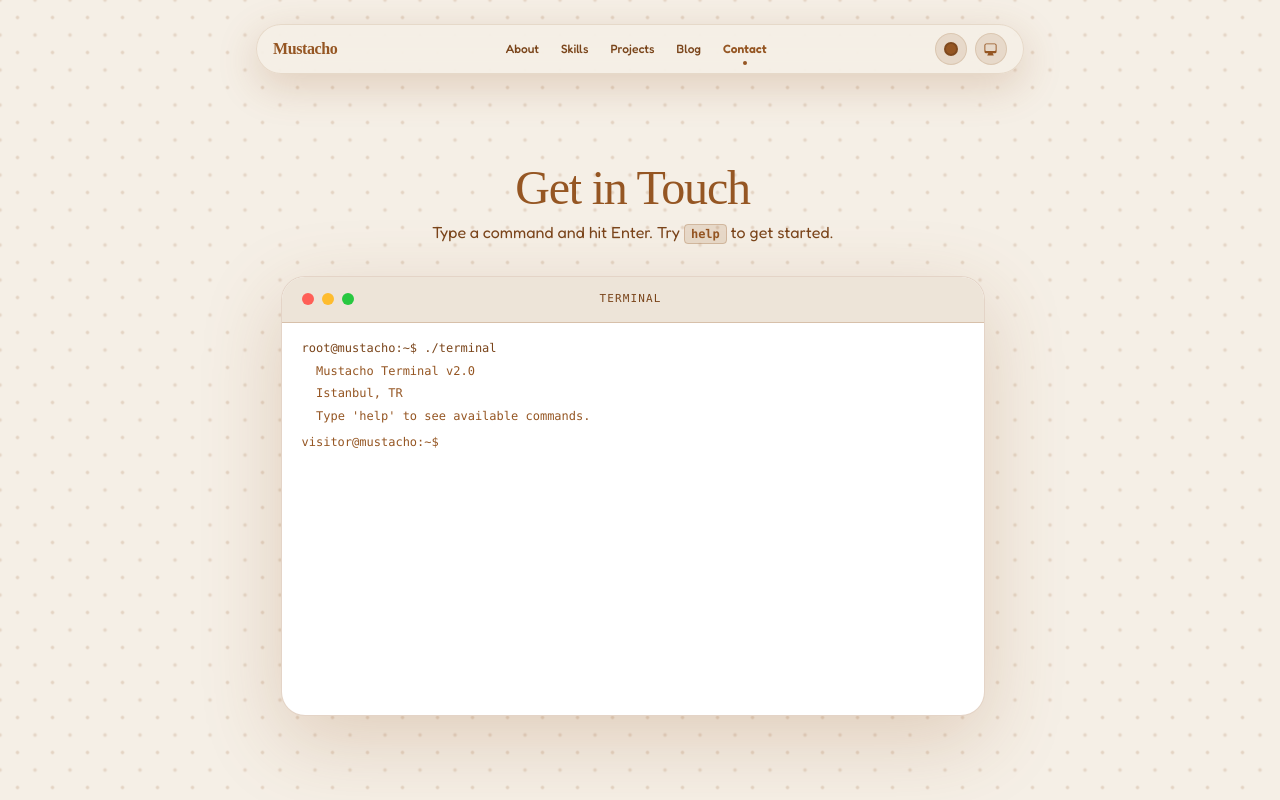
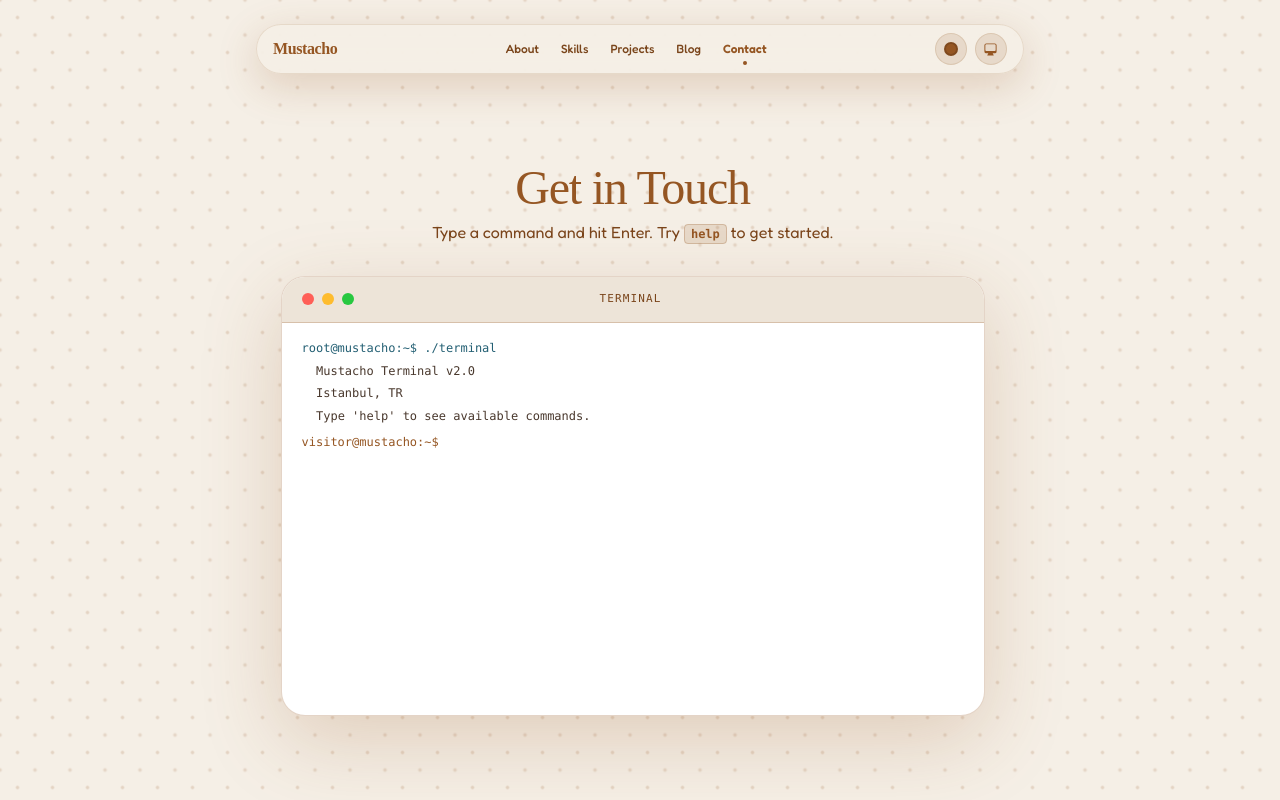
Before and after one commit to imustacho/mustacho.dev, a Next.js app: page /contact in a window 1280 px wide. Built offline with nearby package versions, Linux system fonts and the light colour scheme; a web font is replaced by a local one.

Commit message:
Improve light theme terminal text contrast

```diff
--- a/src/app/contact/ContactClient.tsx
+++ b/src/app/contact/ContactClient.tsx
@@ -2,7 +2,7 @@
 
 import { motion } from "motion/react";
 import { useState, useRef, useEffect } from "react";
-import { useTheme } from "@/context/ThemeContext";
+import { useTheme, type ColorTheme } from "@/context/ThemeContext";
 
 interface HistoryItem {
     type: "input" | "output" | "error" | "info";
@@ -19,8 +19,15 @@ const BOOT_MESSAGES: HistoryItem[] = [
     { type: "output", text: "" },
 ];
 
+const lightTerminalColors: Record<ColorTheme, { output: string; info: string }> = {
+    default: { output: "#374151", info: "#17647a" },
+    cream: { output: "#49382d", info: "#235f73" },
+    red: { output: "#493438", info: "#5b508c" },
+    blue: { output: "#28384f", info: "#176978" },
+};
+
 export default function ContactClient() {
-    const { theme } = useTheme();
+    const { theme, colorTheme } = useTheme();
     const [input, setInput] = useState("");
     const [history, setHistory] = useState<HistoryItem[]>([]);
     const [cmdHistory, setCmdHistory] = useState<string[]>([]);
@@ -185,12 +192,12 @@ export default function ContactClient() {
         ? "0 24px 80px rgba(0,0,0,0.6)"
         : "0 24px 80px var(--shadow-strong)";
 
-    // The light palette follows the selected theme for readable contrast.
+    // Separate dark ink, theme-colored prompts, and cool info text in light mode.
     const colorMap = {
-        output:  isDark ? "#a09890" : "var(--text-primary)",
+        output:  isDark ? "#a09890" : lightTerminalColors[colorTheme].output,
         input:   "var(--accent)",
-        error:   "#e07060",
-        info:    isDark ? "#7090a0" : "var(--accent-hover)",
+        error:   isDark ? "#e07060" : "#a43d32",
+        info:    isDark ? "#7090a0" : lightTerminalColors[colorTheme].info,
     };
 
     const dotColors = isDark
```
